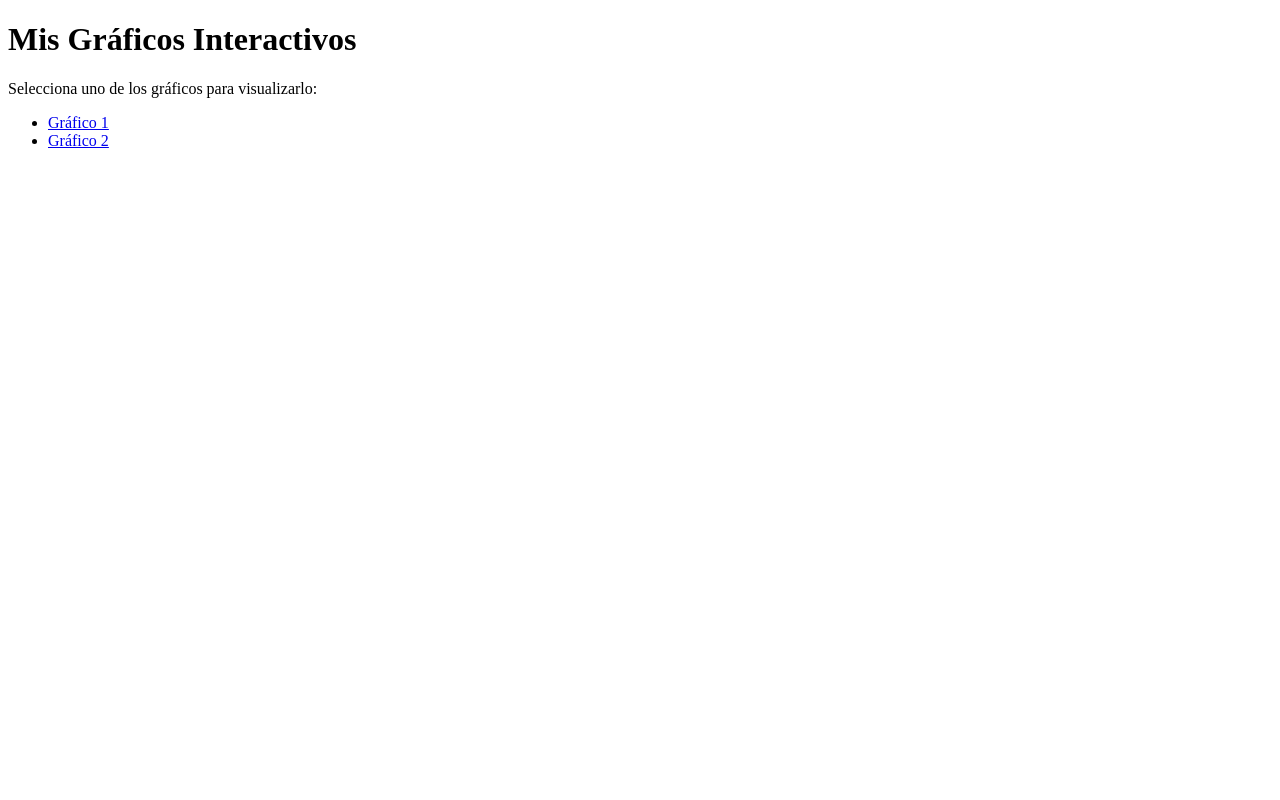
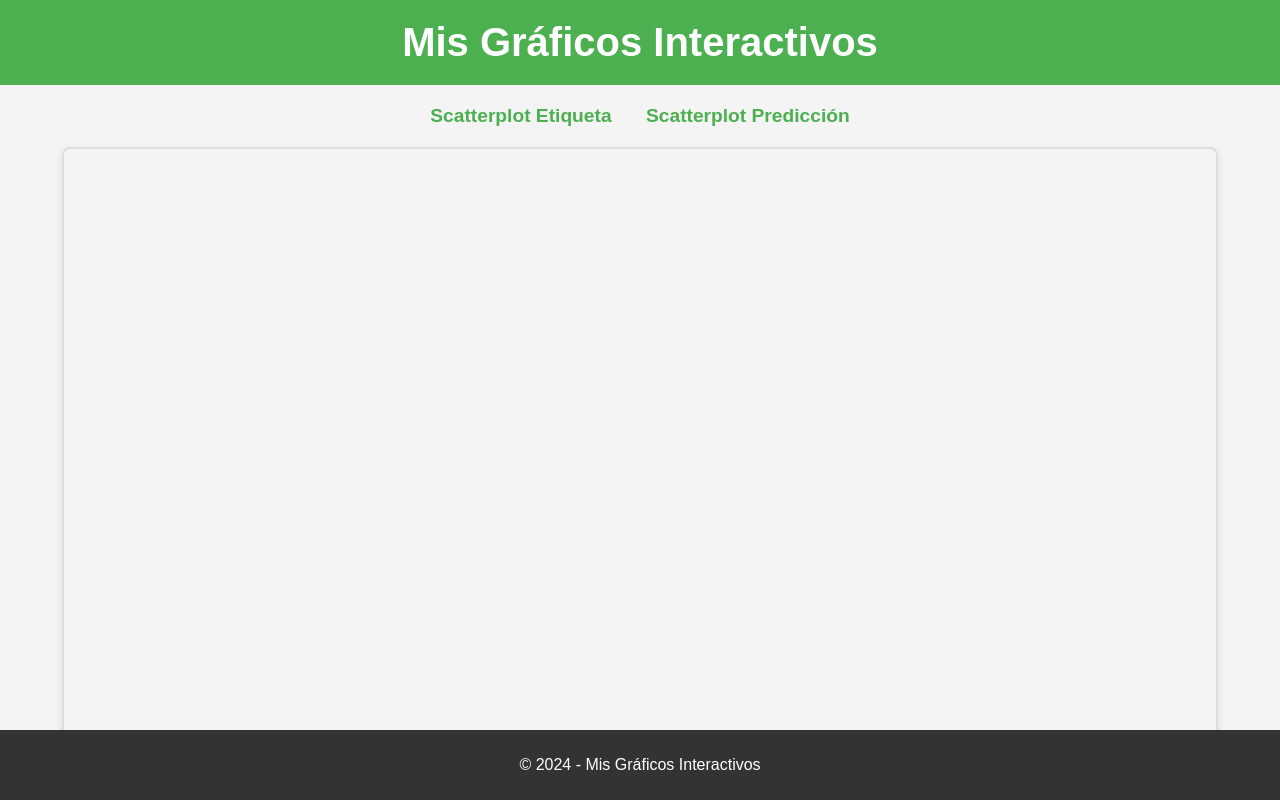
Before and after one commit to mmansilla24/graficos_proy_2024, a plain HTML site: page index.html in a window 1280 px wide. Drawn offline with Linux system fonts and the light colour scheme.

Commit message:
Update index.html

```diff
--- a/index.html
+++ b/index.html
@@ -4,15 +4,85 @@
     <meta charset="UTF-8">
     <meta name="viewport" content="width=device-width, initial-scale=1.0">
     <title>Mis Gráficos Interactivos</title>
+    <style>
+        body {
+            font-family: 'Arial', sans-serif;
+            background-color: #f4f4f4;
+            margin: 0;
+            padding: 0;
+            color: #333;
+        }
+        header {
+            background-color: #4CAF50;
+            padding: 20px;
+            text-align: center;
+            color: white;
+        }
+        h1 {
+            margin: 0;
+            font-size: 2.5em;
+        }
+        nav {
+            margin: 20px;
+            text-align: center;
+        }
+        nav ul {
+            list-style: none;
+            padding: 0;
+        }
+        nav ul li {
+            display: inline;
+            margin: 0 15px;
+        }
+        nav ul li a {
+            text-decoration: none;
+            color: #4CAF50;
+            font-weight: bold;
+            font-size: 1.2em;
+            border-bottom: 2px solid transparent;
+            transition: border-bottom 0.3s;
+        }
+        nav ul li a:hover {
+            border-bottom: 2px solid #4CAF50;
+        }
+        iframe {
+            display: block;
+            margin: 20px auto;
+            width: 90%;
+            height: 600px;
+            border: 2px solid #ddd;
+            border-radius: 8px;
+            box-shadow: 0 4px 8px rgba(0, 0, 0, 0.1);
+        }
+        footer {
+            background-color: #333;
+            color: white;
+            text-align: center;
+            padding: 10px 0;
+            position: fixed;
+            width: 100%;
+            bottom: 0;
+        }
+    </style>
 </head>
 <body>
+
+<header>
     <h1>Mis Gráficos Interactivos</h1>
-    <p>Selecciona uno de los gráficos para visualizarlo:</p>
+</header>
+
+<nav>
     <ul>
-        <li><a href="scatterplot_Etiqueta.html" target="iframe_a">Gráfico 1</a></li>
-        <li><a href="scatterplot_Prediccion.html" target="iframe_a">Gráfico 2</a></li>
+        <li><a href="scatterplot_Etiqueta.html" target="iframe_a">Scatterplot Etiqueta</a></li>
+        <li><a href="scatterplot_Prediccion.html" target="iframe_a">Scatterplot Predicción</a></li>
     </ul>
+</nav>
 
-    <iframe name="iframe_a" style="width:100%; height:600px;" frameborder="0"></iframe>
+<iframe name="iframe_a"></iframe>
+
+<footer>
+    <p>&copy; 2024 - Mis Gráficos Interactivos</p>
+</footer>
+
 </body>
 </html>
```
